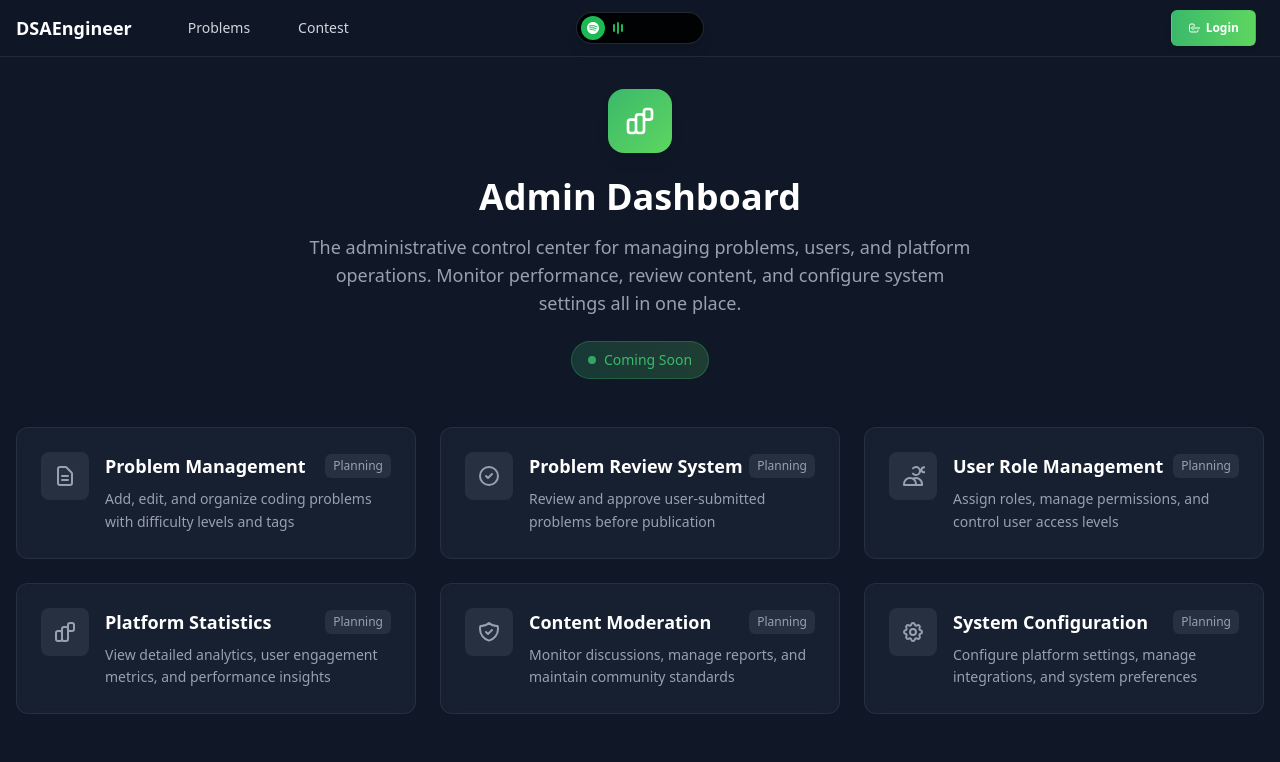
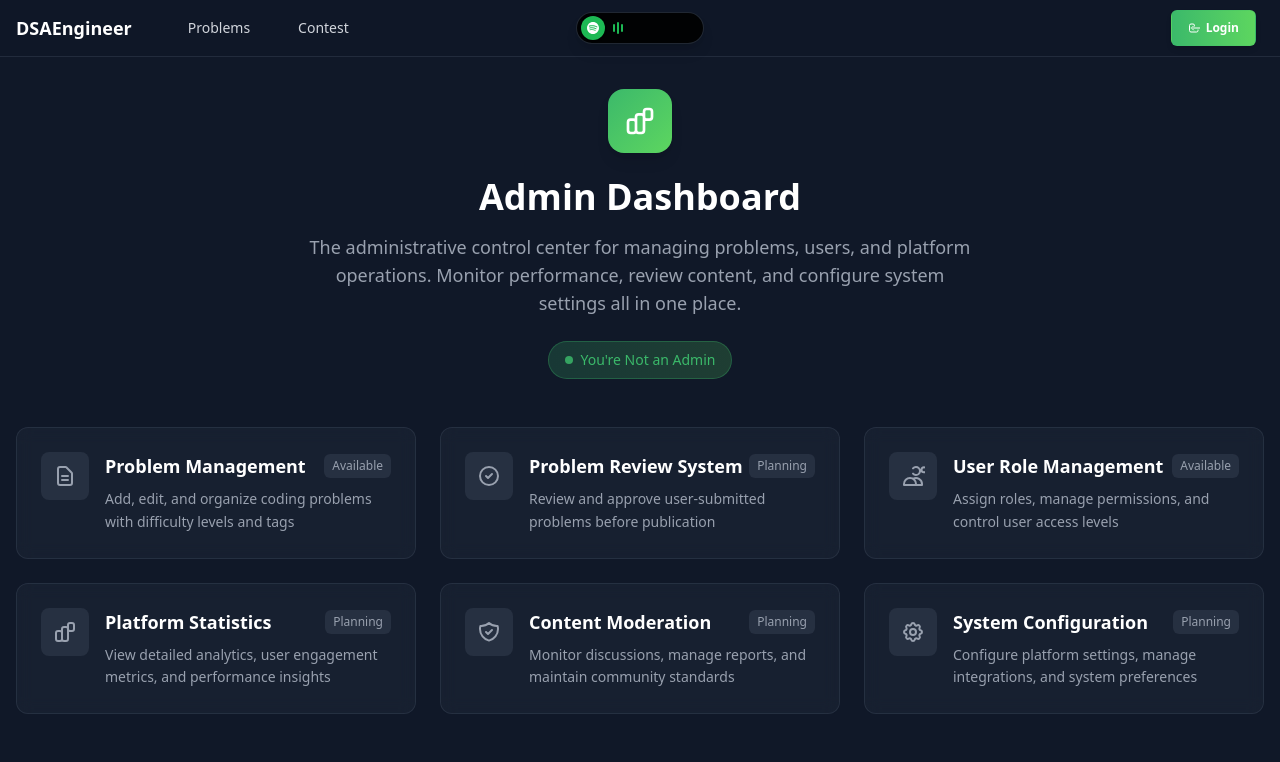
Before and after one commit to amitjomy007/DSAEngineer, a React (Vite) app in the folder frontend/: page /dashboard in a window 1280 px wide. Shown: the top 762 px of the page. Built offline with nearby package versions, Linux system fonts and the light colour scheme; no server answers.

Commit message:
fix Frontend flow:

```diff
--- a/frontend/src/pages/Auth/login.tsx
+++ b/frontend/src/pages/Auth/login.tsx
@@ -38,6 +38,7 @@ const Login = () => {
 
   const navigateToRegister = () => {
     // TODO: Implement navigation to register page
+    Navigate("/register");
     console.log('Navigate to register page');
   };
 
--- a/frontend/src/pages/Auth/register.tsx
+++ b/frontend/src/pages/Auth/register.tsx
@@ -79,6 +79,7 @@ const RegistrationPage = () => {
 
   const navigateToLogin = () => {
     // TODO: Implement navigation to login page
+    Navigate("/login");
     console.log("Navigate to login page");
   };
 
--- a/frontend/src/pages/dashboard.tsx
+++ b/frontend/src/pages/dashboard.tsx
@@ -14,7 +14,7 @@ const Dashboard: React.FC = () => {
           <path strokeLinecap="round" strokeLinejoin="round" strokeWidth={2} d="M9 12h6m-6 4h6m2 5H7a2 2 0 01-2-2V5a2 2 0 012-2h5.586a1 1 0 01.707.293l5.414 5.414a1 1 0 01.293.707V19a2 2 0 01-2 2z" />
         </svg>
       ),
-      status: "Planning"
+      status: "Available"
     },
     {
       title: "Problem Review System",
@@ -34,7 +34,7 @@ const Dashboard: React.FC = () => {
           <path strokeLinecap="round" strokeLinejoin="round" strokeWidth={2} d="M12 4.354a4 4 0 110 5.292M15 21H3v-1a6 6 0 0112 0v1zm0 0h6v-1a6 6 0 00-9-5.197m13.5-9a2.5 2.5 0 11-5 0 2.5 2.5 0 015 0z" />
         </svg>
       ),
-      status: "Planning"
+      status: "Available"
     },
     {
       title: "Platform Statistics",
@@ -95,7 +95,7 @@ const Dashboard: React.FC = () => {
           {/* Coming Soon Badge */}
           <div className="inline-flex items-center px-4 py-2 bg-gradient-to-r from-[#3bb96a]/20 to-[#5dd65f]/20 border border-[#3bb96a]/30 rounded-full">
             <div className="w-2 h-2 bg-[#3bb96a] rounded-full mr-2 animate-pulse"></div>
-            <span className="text-sm font-medium text-[#3bb96a]">Coming Soon</span>
+            <span className="text-sm font-medium text-[#3bb96a]">You're Not an Admin</span>
           </div>
         </div>
 
```
